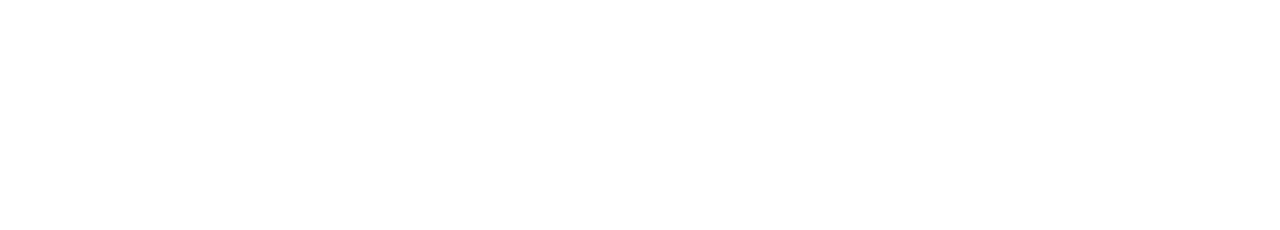
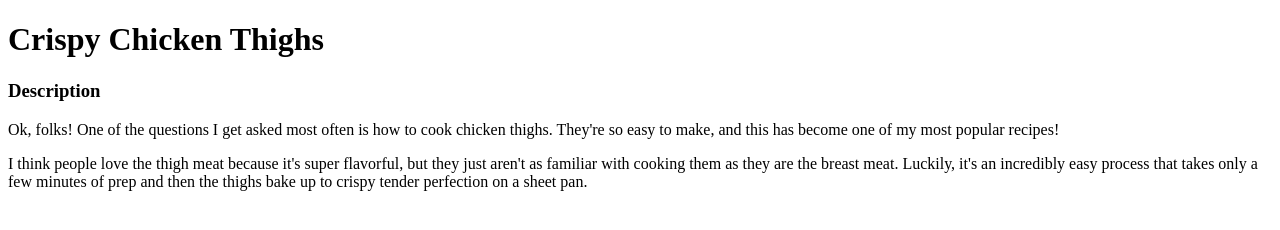
Before and after one commit to DevLo3/odin-recipes, a plain HTML site: page recipes/chicken-thighs.html in a window 1280 px wide. Drawn offline with Linux system fonts and the light colour scheme.

Commit message:
Add page heading & description section

```diff
--- a/recipes/chicken-thighs.html
+++ b/recipes/chicken-thighs.html
@@ -6,6 +6,11 @@
     </head>
 
     <body>
+        <h1>Crispy Chicken Thighs</h1>
+
+        <h3>Description</h3>
+        <p>Ok, folks!  One of the questions I get asked most often is how to cook chicken thighs.  They're so easy to make, and this has become one of my most popular recipes! </p>
+        <p>I think people love the thigh meat because it's super flavorful, but they just aren't as familiar with cooking them as they are the breast meat.  Luckily, it's an incredibly easy process that takes only a few minutes of prep and then the thighs bake up to crispy tender perfection on a sheet pan.</p>
 
     </body>
 
```
